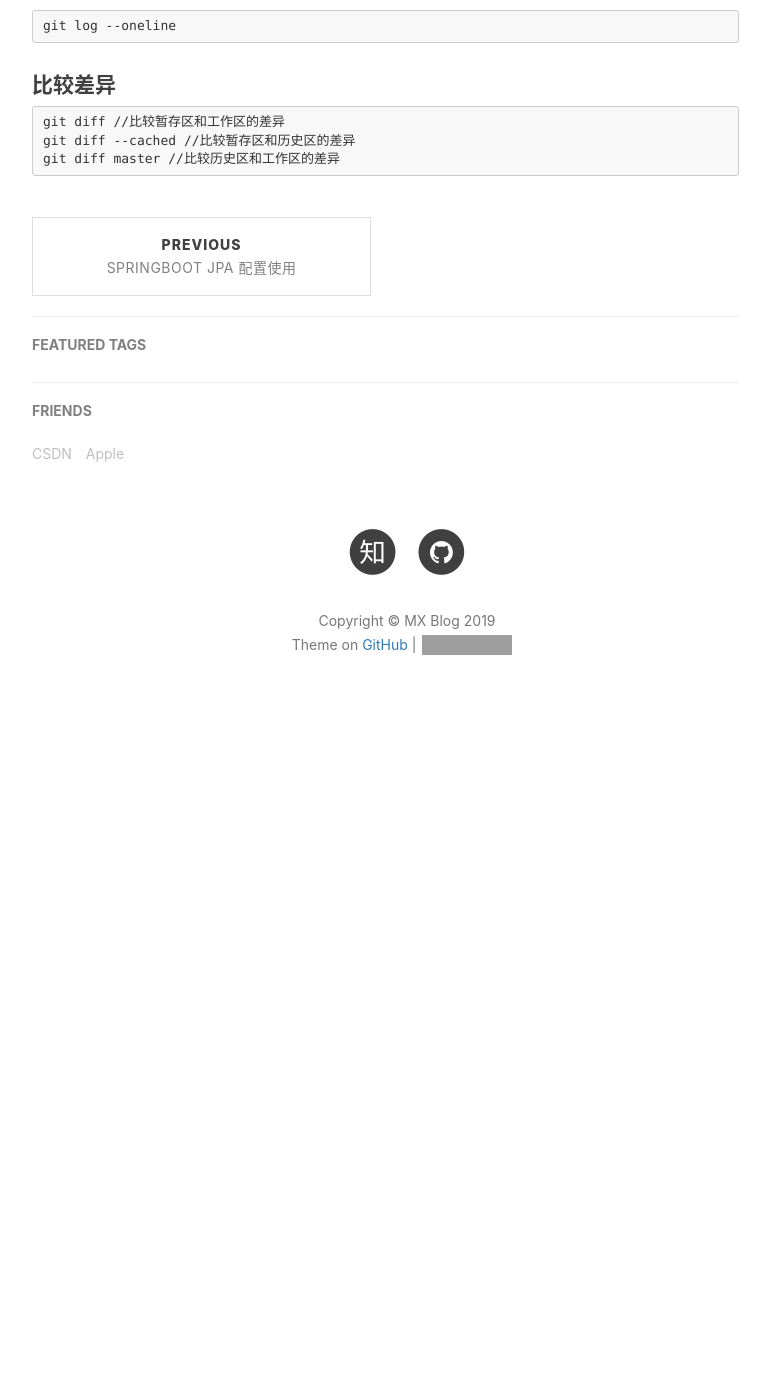
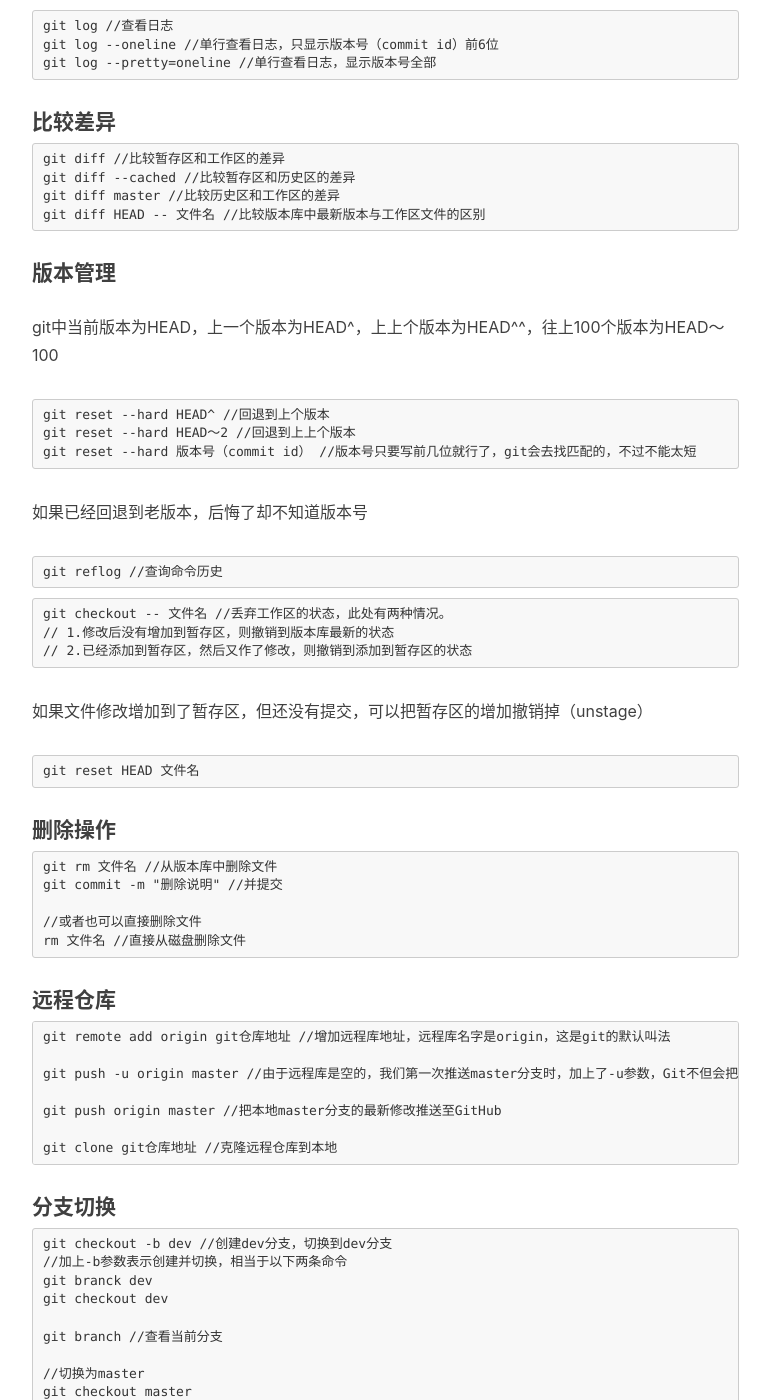
Before and after one commit to mxjesse/mxjesse.github.io, a Jekyll site: the page built from _posts/2019-06-10-Git命令整理.md, in a window 1280 px wide and 1400 px high, scrolled down 1343 px. Shown: the whole window, without its empty margins (233-1003 px from the left). Built offline with Jekyll 4.4.1, drawn with Linux system fonts in a browser that asks for light colours; nearby versions of some CDN libraries; our own code applies the rules of GitHub Pages for plain Markdown files; comment, search, counter and statistics services are not loaded; before the commit the page ends 2092 px from its top, so only the background shows below that; some of the changed text lies outside the part shown; grey boxes are pictures that could not be loaded.

Commit message:
2019.06.11增加文档内容

````diff
--- a/_posts/2019-06-10-Git命令整理.md
+++ b/_posts/2019-06-10-Git命令整理.md
@@ -43,7 +43,9 @@ git commit -m "备注信息"
 
 #### 查看版本
 ```
-git log --oneline
+git log //查看日志
+git log --oneline //单行查看日志，只显示版本号（commit id）前6位
+git log --pretty=oneline //单行查看日志，显示版本号全部
 ```
 
 #### 比较差异
@@ -51,4 +53,86 @@ git log --oneline
 git diff //比较暂存区和工作区的差异
 git diff --cached //比较暂存区和历史区的差异
 git diff master //比较历史区和工作区的差异
+git diff HEAD -- 文件名 //比较版本库中最新版本与工作区文件的区别
 ```
+
+#### 版本管理
+git中当前版本为HEAD，上一个版本为HEAD^，上上个版本为HEAD^^，往上100个版本为HEAD～100
+
+```
+git reset --hard HEAD^ //回退到上个版本
+git reset --hard HEAD～2 //回退到上上个版本
+git reset --hard 版本号（commit id） //版本号只要写前几位就行了，git会去找匹配的，不过不能太短
+```
+
+如果已经回退到老版本，后悔了却不知道版本号
+```
+git reflog //查询命令历史
+```
+
+```
+git checkout -- 文件名 //丢弃工作区的状态，此处有两种情况。
+// 1.修改后没有增加到暂存区，则撤销到版本库最新的状态
+// 2.已经添加到暂存区，然后又作了修改，则撤销到添加到暂存区的状态
+```
+
+如果文件修改增加到了暂存区，但还没有提交，可以把暂存区的增加撤销掉（unstage）
+```
+git reset HEAD 文件名
+```
+
+#### 删除操作
+```
+git rm 文件名 //从版本库中删除文件
+git commit -m "删除说明" //并提交
+
+//或者也可以直接删除文件
+rm 文件名 //直接从磁盘删除文件
+```
+
+#### 远程仓库
+```
+git remote add origin git仓库地址 //增加远程库地址，远程库名字是origin，这是git的默认叫法
+
+git push -u origin master //由于远程库是空的，我们第一次推送master分支时，加上了-u参数，Git不但会把本地的master分支内容推送的远程新的master分支，还会把本地的master分支和远程的master分支关联起来，在以后的推送或者拉取时就可以简化命令
+
+git push origin master //把本地master分支的最新修改推送至GitHub
+
+git clone git仓库地址 //克隆远程仓库到本地
+```
+
+#### 分支切换
+```
+git checkout -b dev //创建dev分支，切换到dev分支
+//加上-b参数表示创建并切换，相当于以下两条命令
+git branck dev
+git checkout dev
+
+git branch //查看当前分支
+
+//切换为master
+git checkout master
+//将dev分支的代码合并到master
+git merge dev
+//删除dev分支
+git branch -d dev
+//再查看分支，则dev分支已被删除
+git branchca
+```
+
+处理冲突，handle conflicts
+```
+//先查看文件内容
+cat 文件名
+<<<<<<< HEAD
+...内容...
+=======
+...内容...
+>>>>>>> dev
+//Git用<<<<<<<，=======，>>>>>>>标记出不同分支的内容，我们修改再保存
+git add 文件名
+git commit -m "备注"
+
+git log --graph //查看分支合并图
+
+```
````
Also changed, not shown: _posts/2019-06-06-RabbitMQ Java Client应用.md (+3 -1 lines).
